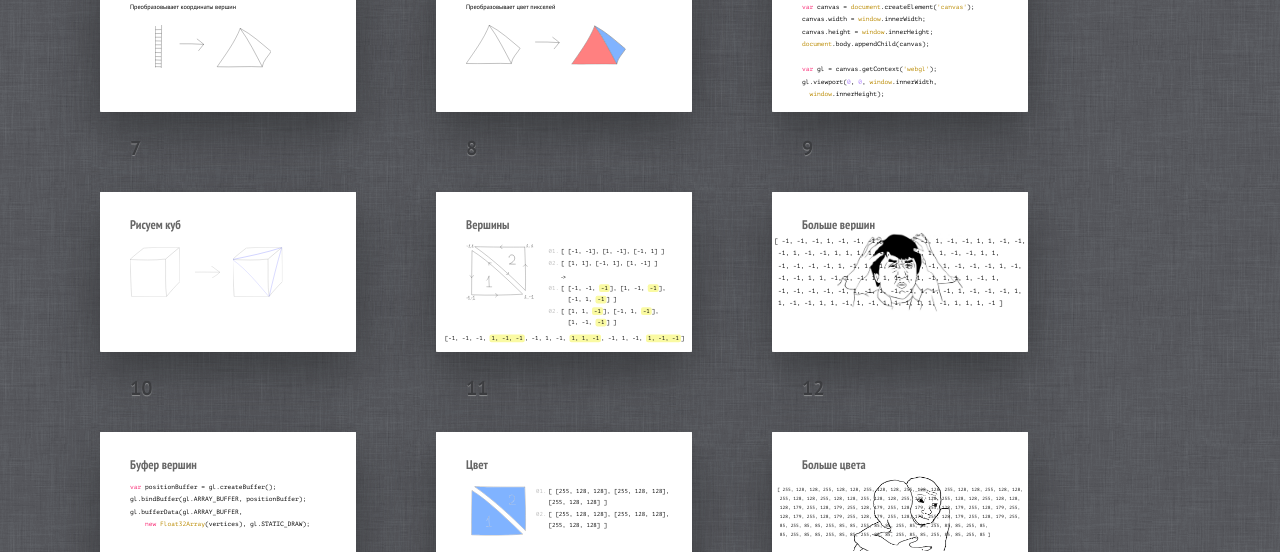
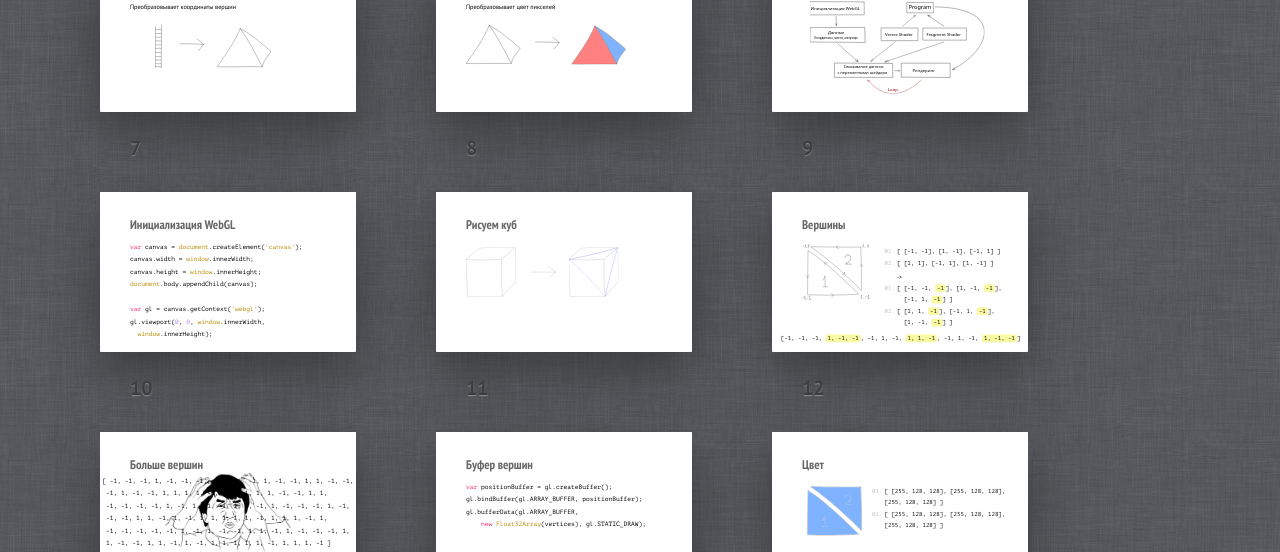
Before and after one commit to Trufi/webgl-introduction, a plain HTML site: page index.html in a window 1280 px wide. Shown: the part 708-1260 px from the top of the page. Drawn offline with Linux system fonts and the light colour scheme.

Commit message:
add plan

```diff
--- a/index.html
+++ b/index.html
@@ -67,6 +67,10 @@
 	</div></section>
 	<section class="slide"><div>
 		<h2>Рисуем куб</h2>
+		<img src="pictures/plan.svg" width="700" alt="" style="margin-left: 30px;"/>
+	</div></section>
+	<section class="slide"><div>
+		<h2>Инициализация WebGL</h2>
         <pre><code>var canvas = document.createElement('canvas');
 canvas.width = window.innerWidth;
 canvas.height = window.innerHeight;
```
Also changed, not shown: pictures/plan.svg (added).
